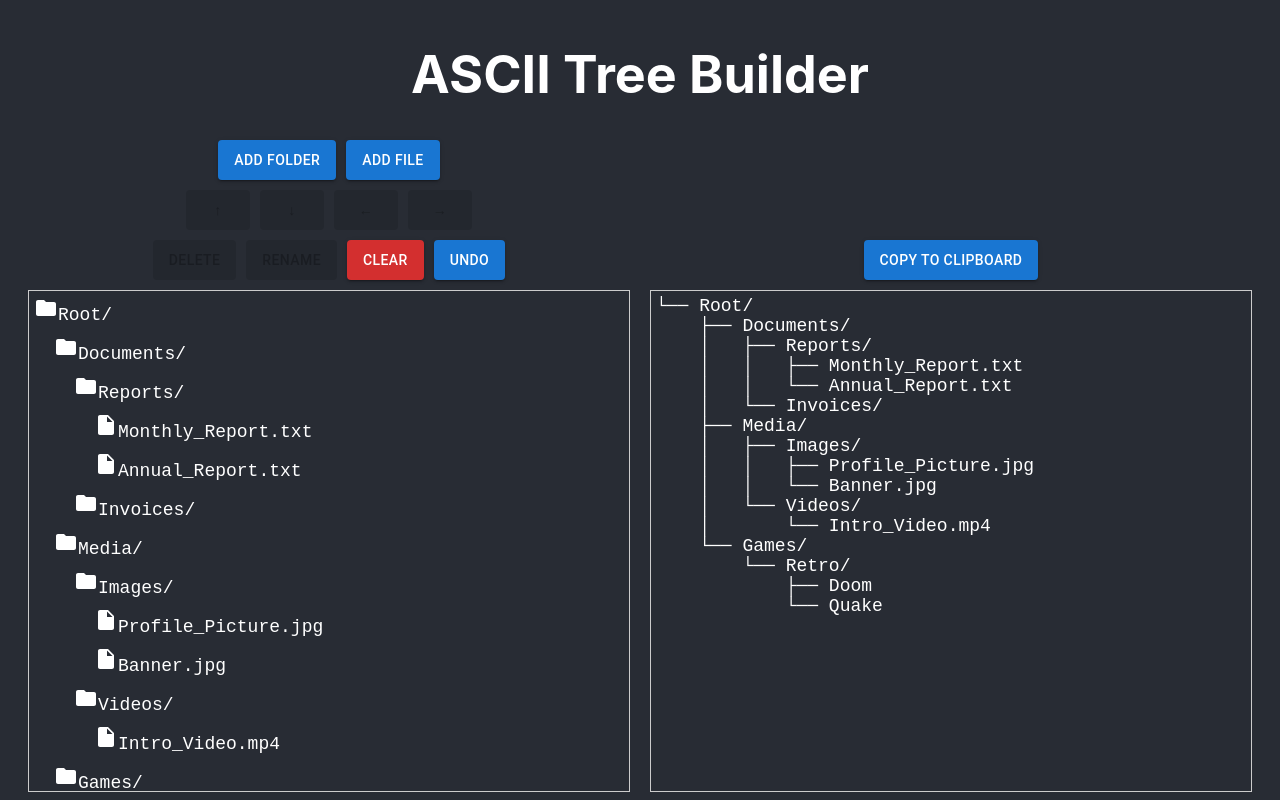
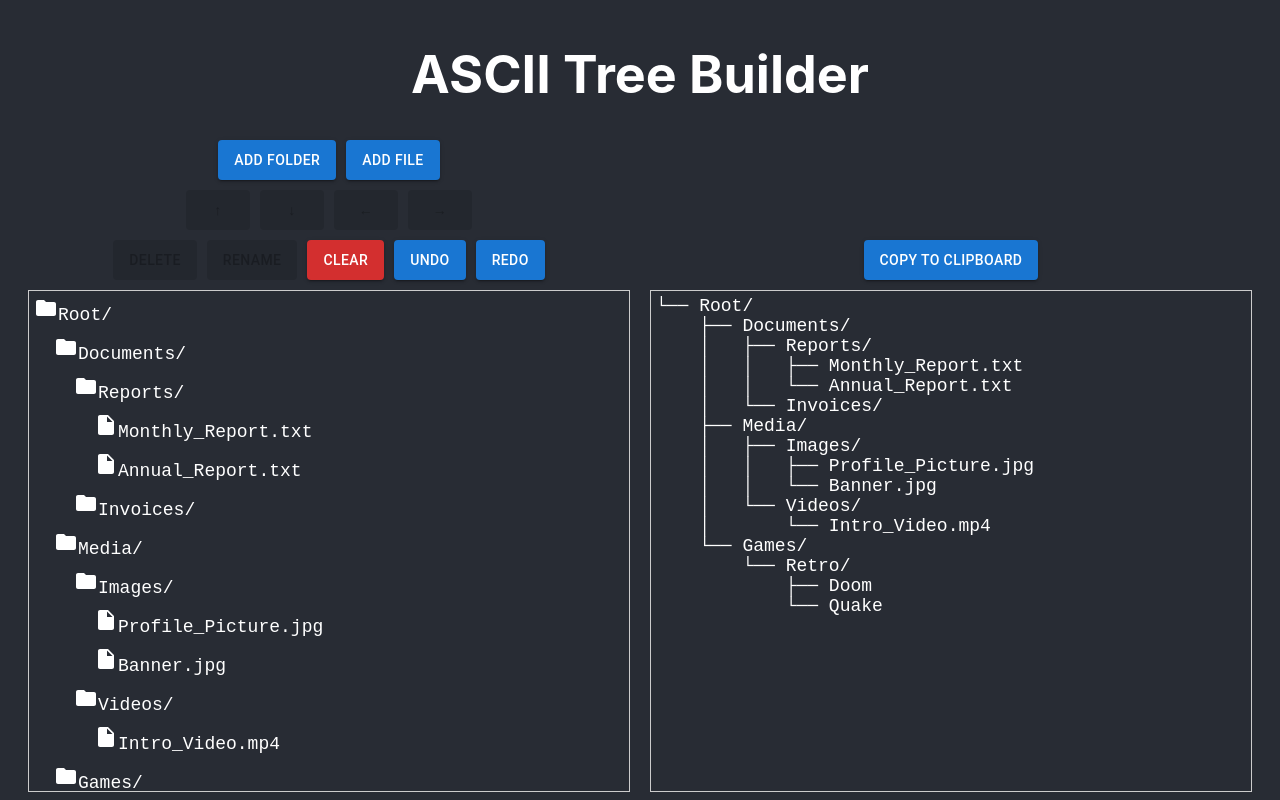
Before and after one commit to chdonncha/ascii-tree-builder-old, a React (Create React App) app in the folder ascii-tree-builder/: page / in a window 1280 px wide. Built offline with nearby package versions, Linux system fonts and the light colour scheme.

Commit message:
✨ Add redo button

```diff
--- a/ascii-tree-builder/src/components/EditActions.tsx
+++ b/ascii-tree-builder/src/components/EditActions.tsx
@@ -11,6 +11,7 @@ type EditActionsProps = {
   setRenameValue: (value: string) => void;
   setIsRenaming: (isRenaming: boolean) => void;
   undo: () => void;
+  redo: () => void;
 };
 
 export const EditActions: React.FC<EditActionsProps> = ({
@@ -23,6 +24,7 @@ export const EditActions: React.FC<EditActionsProps> = ({
   setRenameValue,
   setIsRenaming,
   undo,
+  redo,
 }) => {
   const deleteRow = () => {
     if (selectedRow === -1) return; // If no row is selected, do nothing
@@ -86,6 +88,9 @@ export const EditActions: React.FC<EditActionsProps> = ({
       <Button variant="contained" className="button-style" onClick={undo}>
         Undo
       </Button>
+      <Button variant="contained" className="button-style" onClick={redo}>
+        Redo
+      </Button>
     </>
   );
 };
--- a/ascii-tree-builder/src/components/TreeBuilder.tsx
+++ b/ascii-tree-builder/src/components/TreeBuilder.tsx
@@ -1,7 +1,7 @@
 import React, { useState, useEffect, useRef } from 'react';
 import './TreeBuilder.scss';
 import { Button, Snackbar, IconButton } from '@mui/material';
-import { useUndoStack } from '../hooks/useUndoStack';
+import { useUndoRedoStack } from '../hooks/useUndoRedoStack';
 import { FileFolderActions } from './FileFolderActions';
 import { MovementActions } from './MovementActions';
 import { EditActions } from './EditActions';
@@ -22,7 +22,7 @@ const TreeBuilder: React.FC = () => {
   const [renameValue, setRenameValue] = useState('');
   const containerRef = useRef<HTMLDivElement | null>(null);
   const [snackbarOpen, setSnackbarOpen] = useState(false);
-  const { addToUndoStack, undo } = useUndoStack(rows, setRows);
+  const { addToUndoStack, undo, redo } = useUndoRedoStack(rows, setRows);
 
   useEffect(() => {
     generateAsciiRepresentation();
@@ -160,6 +160,7 @@ const TreeBuilder: React.FC = () => {
             setRenameValue={setRenameValue}
             setIsRenaming={setIsRenaming}
             undo={undo}
+            redo={redo}
           />
         </div>
         <ul className="input-list">
--- /dev/null
+++ b/ascii-tree-builder/src/hooks/useUndoRedoStack.ts
@@ -0,0 +1,45 @@
+import { useState } from 'react';
+
+export const useUndoRedoStack = <T>(initialState: T[], setState: React.Dispatch<React.SetStateAction<T[]>>) => {
+  const [undoStack, setUndoStack] = useState<string[]>([]);
+  const [redoStack, setRedoStack] = useState<string[]>([]);
+
+  const addToUndoStack = (currentState: T[]) => {
+    setRedoStack([]); // Clear redo stack when new actions are made
+    setUndoStack((prevUndoStack: string[]) => {
+      const newStack = [...prevUndoStack, JSON.stringify(currentState)];
+
+      while (newStack.length > 10) {
+        newStack.shift();
+      }
+
+      return newStack;
+    });
+  };
+
+  const redo = () => {
+    if (redoStack.length > 0) {
+      const lastState = redoStack.pop();
+      if (lastState) {
+        // Before setting the new state, push the current state to the undo stack
+        addToUndoStack(initialState);
+        setState(JSON.parse(lastState) as T[]);
+        setRedoStack([...redoStack]);
+      }
+    }
+  };
+
+  const undo = () => {
+    if (undoStack.length > 0) {
+      const lastState = undoStack.pop();
+      if (lastState) {
+        // Before setting the new state, push the current state to the redo stack
+        setRedoStack((prevRedoStack: string[]) => [...prevRedoStack, JSON.stringify(initialState)]);
+        setState(JSON.parse(lastState) as T[]);
+        setUndoStack([...undoStack]);
+      }
+    }
+  };
+
+  return { addToUndoStack, undo, redo };
+};
--- a/ascii-tree-builder/src/hooks/useUndoStack.ts
+++ /dev/null
@@ -1,29 +0,0 @@
-import React, { useState } from 'react';
-
-export const useUndoStack = <T>(initialState: T[], setState: React.Dispatch<React.SetStateAction<T[]>>) => {
-  const [undoStack, setUndoStack] = useState<string[]>([]);
-
-  const addToUndoStack = (currentState: T[]) => {
-    setUndoStack((prevUndoStack) => {
-      const newStack = [...prevUndoStack, JSON.stringify(currentState)];
-
-      while (newStack.length > 10) {
-        newStack.shift();
-      }
-
-      return newStack;
-    });
-  };
-
-  const undo = () => {
-    if (undoStack.length > 0) {
-      const lastState = undoStack.pop();
-      if (lastState) {
-        setState(JSON.parse(lastState) as T[]);
-        setUndoStack([...undoStack]);
-      }
-    }
-  };
-
-  return { addToUndoStack, undo };
-};
```
